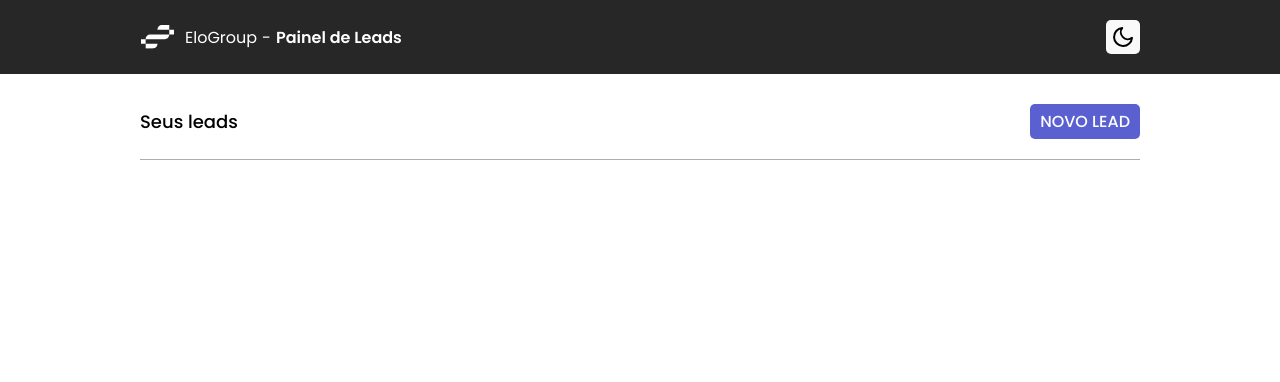
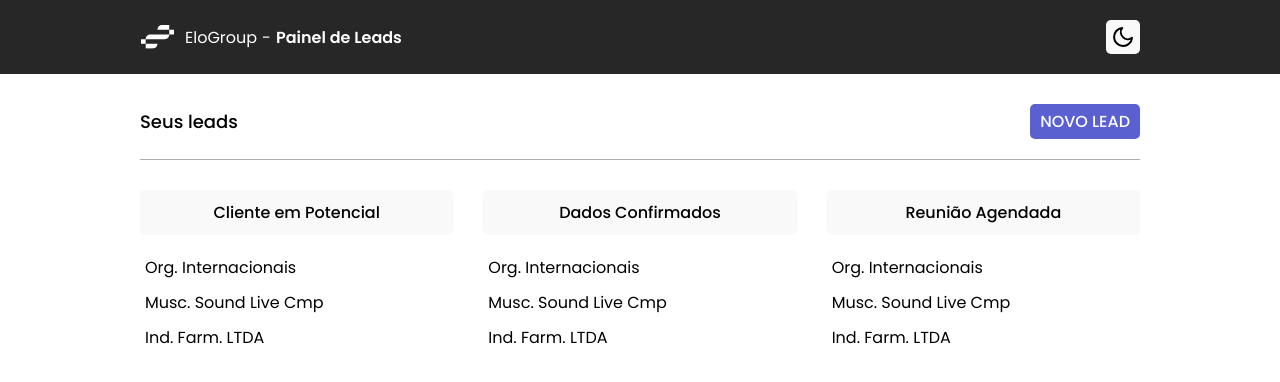
Before and after one commit to filipealvess/manutencao-leads, a React (Create React App) app: page /dashboard in a window 1280 px wide. Shown: the top 382 px of the page. Built offline with nearby package versions, Linux system fonts and the light colour scheme; the HTML template or start-up script is replaced by a standard one.

Commit message:
feat: add leads grid component

```diff
--- /dev/null
+++ b/src/components/LeadsGrid/index.jsx
@@ -0,0 +1,13 @@
+import React from 'react';
+import LeadsList from '../LeadsList';
+import LeadsGridWrapper from './styles';
+
+export default function LeadsGrid() {
+  return (
+    <LeadsGridWrapper>
+      <LeadsList title="Cliente em Potencial" />
+      <LeadsList title="Dados Confirmados" />
+      <LeadsList title="Reunião Agendada" itemsAreBlocked />
+    </LeadsGridWrapper>
+  );
+}
--- /dev/null
+++ b/src/components/LeadsGrid/styles.js
@@ -0,0 +1,14 @@
+import styled from 'styled-components';
+
+const LeadsGridWrapper = styled.section`
+  display: flex;
+  justify-content: space-between;
+  align-items: center;
+
+  @media (max-width: 800px) {
+    flex-direction: column-reverse;
+    align-items: stretch;
+  }
+`;
+
+export default LeadsGridWrapper;
--- a/src/pages/Dashboard/index.jsx
+++ b/src/pages/Dashboard/index.jsx
@@ -2,6 +2,7 @@ import React from 'react';
 import LeadsHeader from '../../components/LeadsHeader';
 import Header from '../../components/Header';
 import Main from '../../components/Main';
+import LeadsGrid from '../../components/LeadsGrid';
 
 export default function Dashboard() {
   return (
@@ -10,6 +11,8 @@ export default function Dashboard() {
 
       <Main>
         <LeadsHeader />
+
+        <LeadsGrid />
       </Main>
     </React.Fragment>
   );
```
